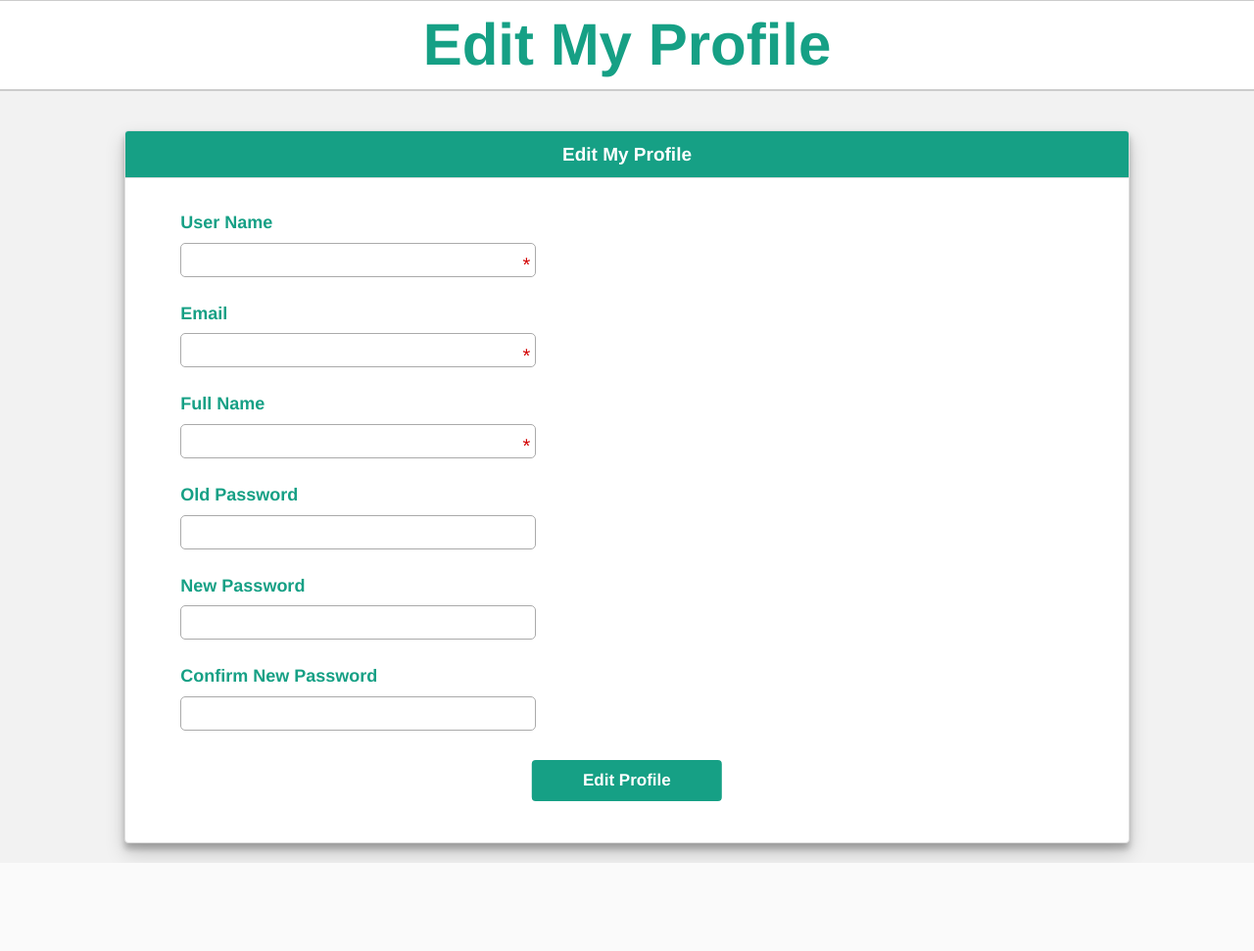
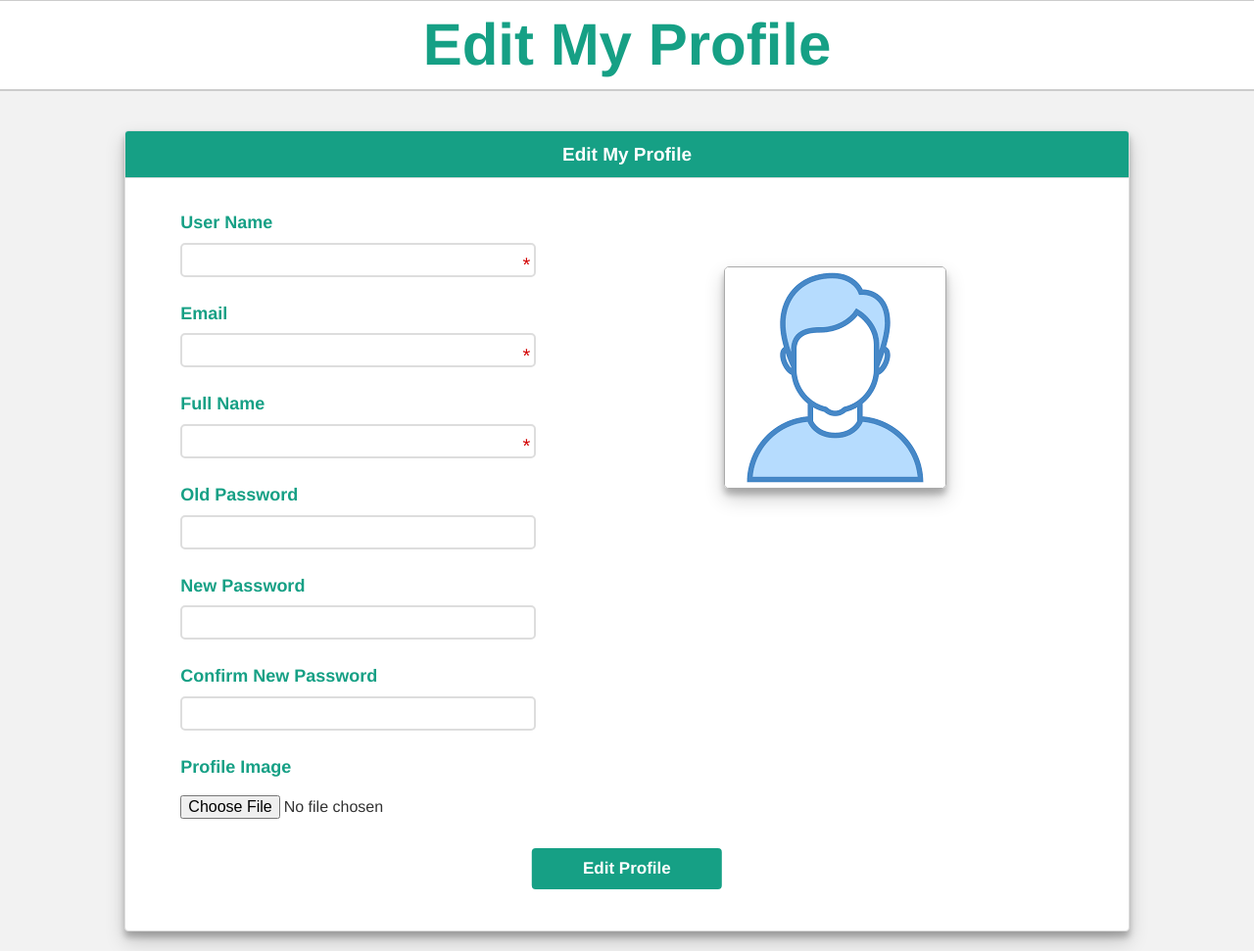
Before and after one commit to Maenhalah1/E-Commerce, a PHP site: page /e-commerce/editprofile.php?id=1 in a window 1280 px wide. Shown: the part 193-1164 px from the top of the page at 98% size. Before the commit the page ends 1074 px from the top, so only its background shows below. Run offline with PHP 8.4, Linux system fonts and the light colour scheme; the visitor is signed in with stand-in values (Sample User, id 1); data that the repository does not hold is empty; some libraries are stand-ins or nearby versions.

Commit message:
Create editprofile.php and Modifie css

```diff
--- a/editprofile.php
+++ b/editprofile.php
@@ -10,6 +10,14 @@ include "init.php";
 ?>
 <?php if(isset($_GET['id']) && $_GET['id'] == $_SESSION['uid']): ?>
 
+<?php
+
+$stmt = $con->prepare("SELECT * FROM users WHERE UserID = ?");
+$stmt->execute(array($_SESSION['uid']));
+$userinfo = $stmt->fetch();
+$img_profile = $userinfo['Image_Profile'];
+
+?>
 <div class="info-profile newItem">
 	<h3 class="MainHeader">Edit My Profile</h3>
 	<div class="container">
@@ -18,46 +26,57 @@ include "init.php";
 			<div class="panel panel-default mypanel">
 				<div class="panel-heading">Edit My Profile</div>
 				<div class="panel-body">
+
 					<div class="add-form">
-						<form class="add-box" action="newitem.php" method="POST">
+						<form class="add-box">
 							<div class="field">
 								<label>User Name</label>
-								<input type="text" name="name" data-class = '.head'
-									class="live required" required >
+								<input type="text" name="username" value="<?php echo isset($userinfo['UserName']) ? $userinfo['UserName'] : ''; ?>"
+								class="required" required >
 							<span class="span-notCorrect"><?php echo isset($formError['name']) ? $formError['name'] : "" ?></span>
 							</div>
 							<div class="field">
 								<label>Email</label>
-								<input type="text" name="desc" data-class = '.desc'
-								 	class="live required" required >
+								<input type="text" name="email" value="<?php echo isset($userinfo['Email']) ? $userinfo['Email'] : ''; ?>"
+								 	class="required" required  >
 							<span class="span-notCorrect"><?php echo isset($formError['desc']) ? $formError['desc'] : "" ?></span>
 							</div>
 							<div class="field">
 								<label>Full Name</label>
-								<input type="text" name="price" data-class = '.price'
-									class="live required" required >
+								<input type="text" name="fullname"  value="<?php echo isset($userinfo['FullName']) ? $userinfo['FullName'] : ''; ?>"
+									class="required" required >
 							<span class="span-notCorrect"><?php echo isset($formError['price']) ? $formError['price'] : "" ?></span>
 							</div>
 							<div class="field">
 								<label>Old Password</label>
-								<input type="text" name="tags">
+								<input type="password" name="oldpass">
 							</div>
 							<div class="field">
 								<label>New Password</label>
-								<input type="text" name="tags" >
+								<input type="password" name="newpass" >
 							</div>
 							<div class="field">
 								<label>Confirm New Password</label>
-								<input type="text" name="tags" >
+								<input type="password" name="repass" >
+							</div>
+							<div class="field">
+								<label>Profile Image</label>
+								<input type="file" name="Image" >
+
 							</div>
 
-							<input type="submit" value="Edit Profile" class="btn ">
-
+							<input type="submit" value="Edit Profile" class="btn">
 						</form>
-					</div>
-					<div class="show-product">
 
 					</div>
+					<div class="show-product img-edit">
+						<?php if (empty($img_profile)):?>
+							<img src="files_upload/profileImg/images.png" class="profile-img">
+						<?php else: ?>
+							<img src="files_upload/profileImg/<?php echo $img_profile; ?>" class="profile-img">
+						<?php endif;?>
+					</div>
+
 				</div>
 			</div>
 		</div>
@@ -69,7 +88,7 @@ include "init.php";
 
 <?php
 else:
-
+header("location:index.php");
 endif;
 
 ?>
--- a/layout/css/main.css
+++ b/layout/css/main.css
@@ -600,17 +600,21 @@ padding-right: 10px;
 	margin-bottom: 7px;
 	color: #16a085;
 }
-.newItem .mypanel .panel-body .add-form .add-box input[type='text']{
+.newItem .mypanel .panel-body .add-form .add-box input[type='text'],
+.newItem .mypanel .panel-body .add-form .add-box input[type='password'],
+.newItem .mypanel .panel-body .add-form .add-box input[type='email']{
 	width: 100%;
 	display: block;
 	height: 35px;
 	border-radius: 5px;
 	outline: none;
-	border:1px solid #AAA;
-	transition: .7s;
+	border:2px solid #DDD;
+	transition: .4s;
 }
-.newItem .mypanel .panel-body .add-form .add-box input[type='text']:focus {
-	border:1px solid #16a085;
+.newItem .mypanel .panel-body .add-form .add-box input[type='text']:focus ,
+.newItem .mypanel .panel-body .add-form .add-box input[type='email']:focus,
+.newItem .mypanel .panel-body .add-form .add-box input[type='password']:focus{
+	border:2px solid #16a085;
 }
 .newItem .mypanel .panel-body .add-form .add-box div .selectboxit-container  {
 	width: 80%;
@@ -872,3 +876,20 @@ padding-right: 10px;
 		top:6px;
 		left: -20px;
 	}
+ /* Edit Profile */
+
+.newItem .img-edit {
+	margin-top: 70px;
+}
+
+.newItem .img-edit .profile-img{
+	max-width: 75%;
+	max-height: 75%;
+	border: 1px solid #AAA;
+	border-radius: 5px;
+	box-shadow: 0 10px 20px rgba(0,0,0,0.19), 0 6px 6px rgba(0,0,0,0.23);
+}
+.newItem .mypanel .panel-body .add-form .add-box input[type='file'] {
+margin-top: 15px;
+
+}
```
